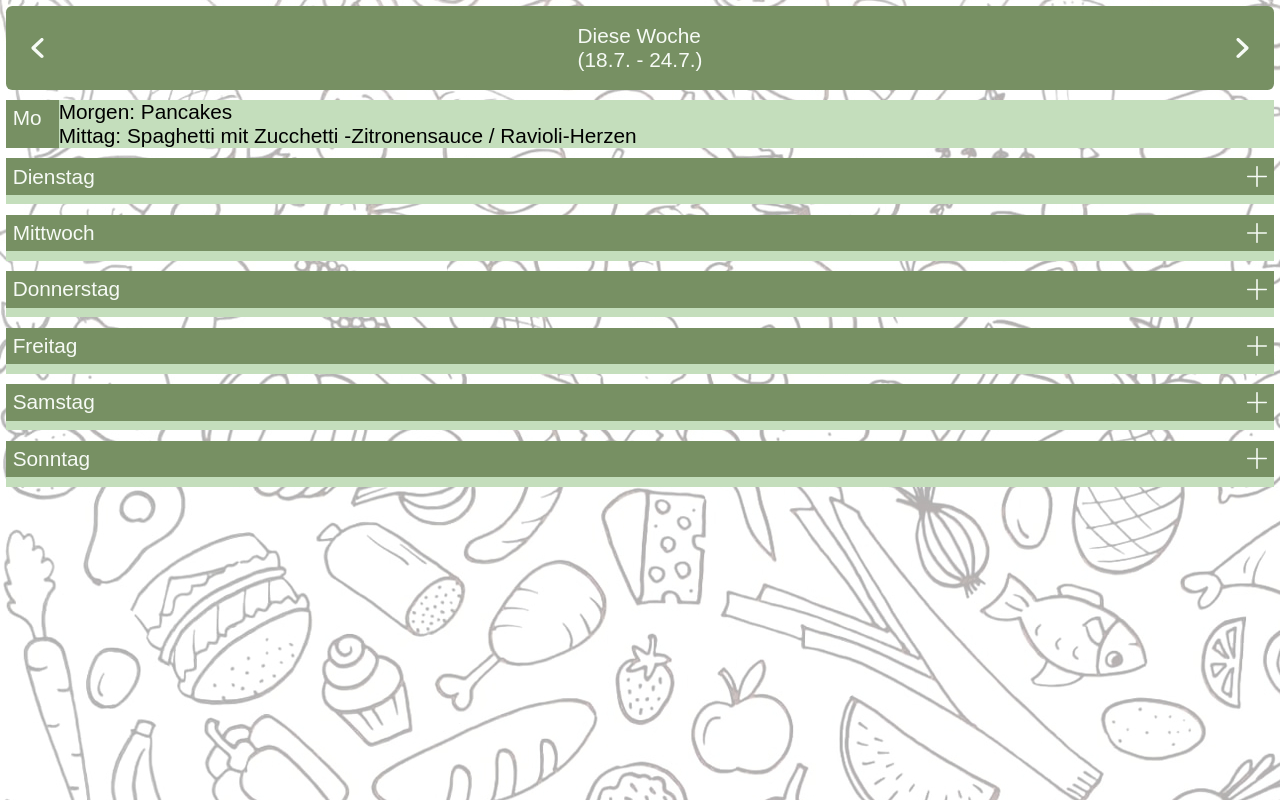
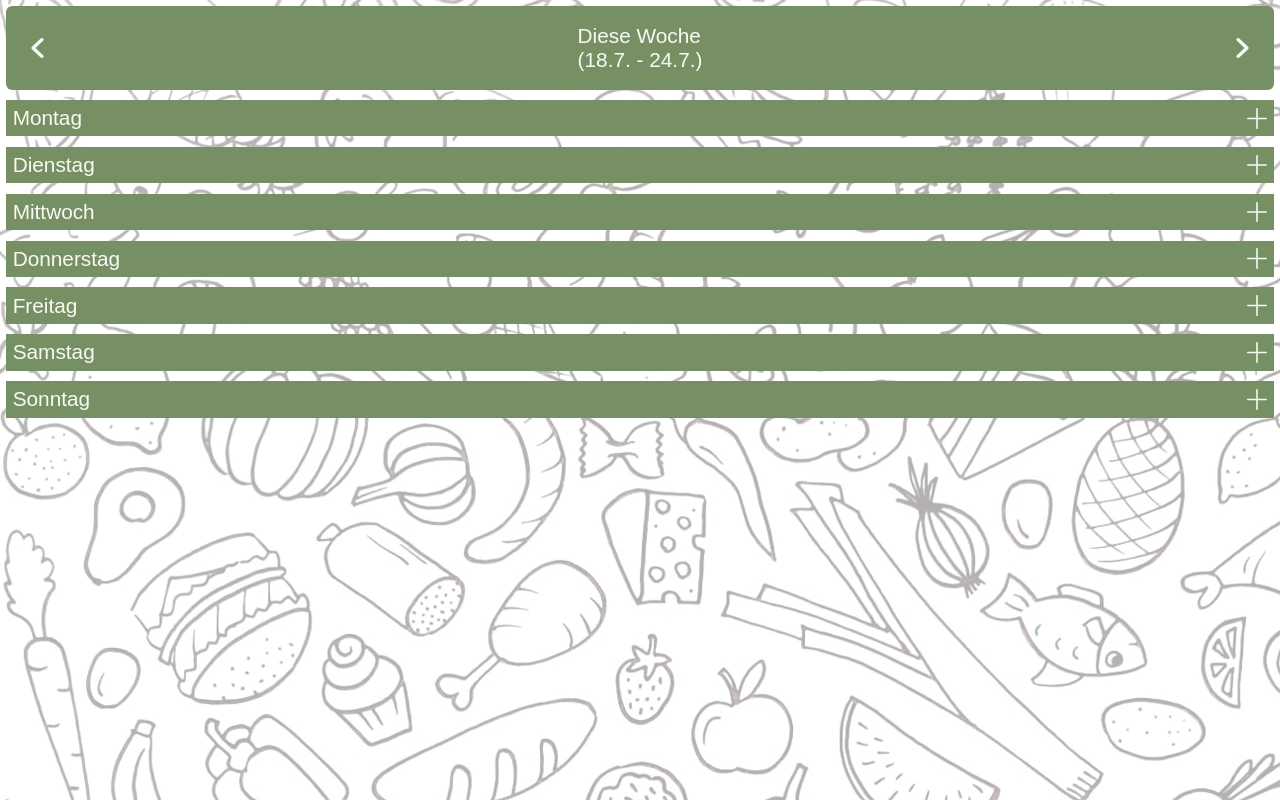
Before and after one commit to romixch/wochen-menu-plan-web, a React (Create React App) app: page / in a window 1280 px wide. Built offline with nearby package versions, Linux system fonts and the light colour scheme.

Commit message:
Use zustand for daily plan

```diff
--- a/src/components/menu-card.tsx
+++ b/src/components/menu-card.tsx
@@ -1,16 +1,18 @@
 import { format, parseISO } from "date-fns";
 import { de } from "date-fns/locale";
 import { MouseEventHandler, useState } from "react";
-import { MenuDailyPlan } from "../model/model";
 import MenuCardEdit from "./menu-card-edit";
 import styles from './menu-card.module.css'
 import plusSvg from '../icons/plus-line.svg'
+import useDailyPlanStore from "../storage/daily-plan-store";
 
 type Props = {
-    dailyPlan: MenuDailyPlan
+    dailyPlanDate: string
 }
 
-const MenuCard = ({ dailyPlan }: Props) => {
+const MenuCard = ({ dailyPlanDate }: Props) => {
+    const getPlan = useDailyPlanStore((store) => store.getPlan)
+    const dailyPlan = getPlan(dailyPlanDate)
     const [open, setOpen] = useState(dailyPlan.courses.length === 0)
     const [showAddButtons, setShowAddButtons] = useState(false)
 
@@ -23,8 +25,12 @@
     const weekdayText = format(parseISO(dailyPlan.date), open ? "iiii" : "iiiiii", { locale: de })
 
     const handleOnTitleClick = () => {
-        setOpen(!open)
-        if (open) setShowAddButtons(false)
+        if (open && dailyPlan.courses.length === 0) {
+            // Keep it open when daily plan contains no courses
+        } else {
+            setOpen(!open)
+            if (open) setShowAddButtons(false)
+        }
     }
 
     const handleOnPlusClicked: MouseEventHandler = (event) => {
@@ -61,7 +67,7 @@
                 }
             </div>
         </div>
-        <MenuCardEdit className={`${styles.menuCardEdit} ${open ? styles.open : styles.closed}`} dailyPlan={dailyPlan} />
+        {dailyPlan.courses.length > 0 && <MenuCardEdit className={`${styles.menuCardEdit} ${open ? styles.open : styles.closed}`} dailyPlan={dailyPlan} />}
     </div>
 }
 
--- a/src/routes/root.tsx
+++ b/src/routes/root.tsx
@@ -5,11 +5,11 @@
 import './root.css';
 
 function Root() {
-  const store = useDailyPlanStore()
+  const getCurrentWeekDates = useDailyPlanStore((store) => store.getCurrentWeekDates)
   return (
     <div className="root">
       <WeekSelector />
-      {store.plans.map((dailyPlan) => <MenuCard key={dailyPlan.date} dailyPlan={dailyPlan} />)}
+      {getCurrentWeekDates(new Date()).map((date) => <MenuCard key={date} dailyPlanDate={date} />)}
     </div>
   );
 }
--- a/src/storage/daily-plan-store.ts
+++ b/src/storage/daily-plan-store.ts
@@ -1,3 +1,4 @@
+import { addDays, addWeeks, format, startOfWeek } from 'date-fns';
 import create from 'zustand'
 import { MenuDailyPlan } from '../model/model';
 
@@ -6,14 +7,28 @@
     incrementWeekOffset: () => void
     decrementWeekOffset: () => void
     resetWeekOffset: () => void
+    getCurrentWeekDates: (now: Date) => string[]
     plans: MenuDailyPlan[]
+    getPlan: (date: string) => MenuDailyPlan
 }
 
-const useDailyPlanStore = create<DailyPlanStore>((set) => ({
+const useDailyPlanStore = create<DailyPlanStore>((set, get) => ({
     weekOffset: 0,
     incrementWeekOffset: () => set((state) => ({ weekOffset: state.weekOffset + 1 })),
     decrementWeekOffset: () => set((state) => ({ weekOffset: state.weekOffset - 1 })),
-    resetWeekOffset: () => set((state) => ({ weekOffset: 0 })),
+    resetWeekOffset: () => set(() => ({ weekOffset: 0 })),
+    getCurrentWeekDates: (now) => {
+        const startDate = startOfWeek(addWeeks(now, get().weekOffset), { weekStartsOn: 1 })
+        return [
+            format(startDate, "yyyy-MM-dd"),
+            format(addDays(startDate, 1), "yyyy-MM-dd"),
+            format(addDays(startDate, 2), "yyyy-MM-dd"),
+            format(addDays(startDate, 3), "yyyy-MM-dd"),
+            format(addDays(startDate, 4), "yyyy-MM-dd"),
+            format(addDays(startDate, 5), "yyyy-MM-dd"),
+            format(addDays(startDate, 6), "yyyy-MM-dd")
+        ]
+    },
     plans: [{
         date: '2022-07-25',
         courses: [
@@ -28,7 +43,15 @@
     { date: '2022-07-29', courses: [] },
     { date: '2022-07-30', courses: [] },
     { date: '2022-07-31', courses: [] },
-    ]
+    ],
+    getPlan: (dateString) => {
+        const dailyPlan = get().plans.find(p => p.date === dateString)
+        if (dailyPlan) {
+            return dailyPlan
+        } else {
+            return { date: dateString, courses: [] }
+        }
+    }
 }))
 
 export default useDailyPlanStore;
```
Also changed, not shown: 2 other files (tests, documents, lock files or other folders).
